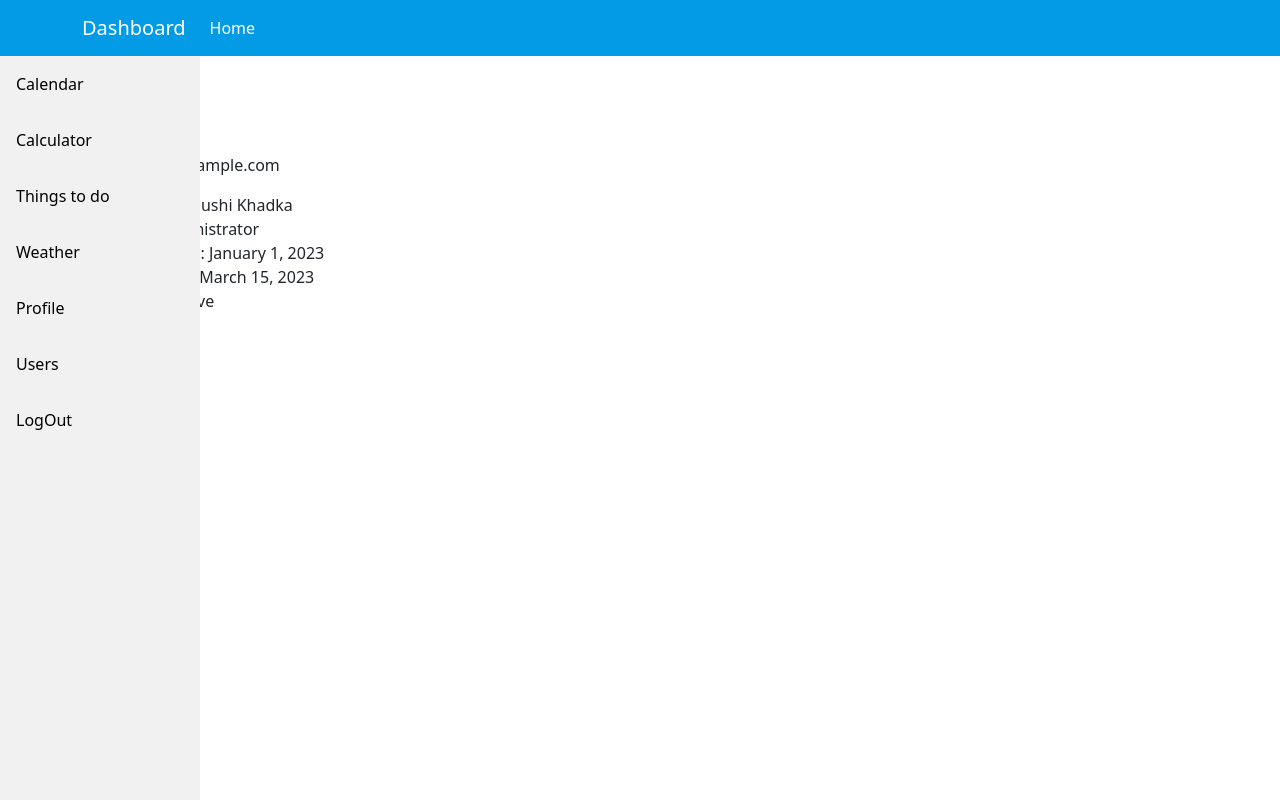
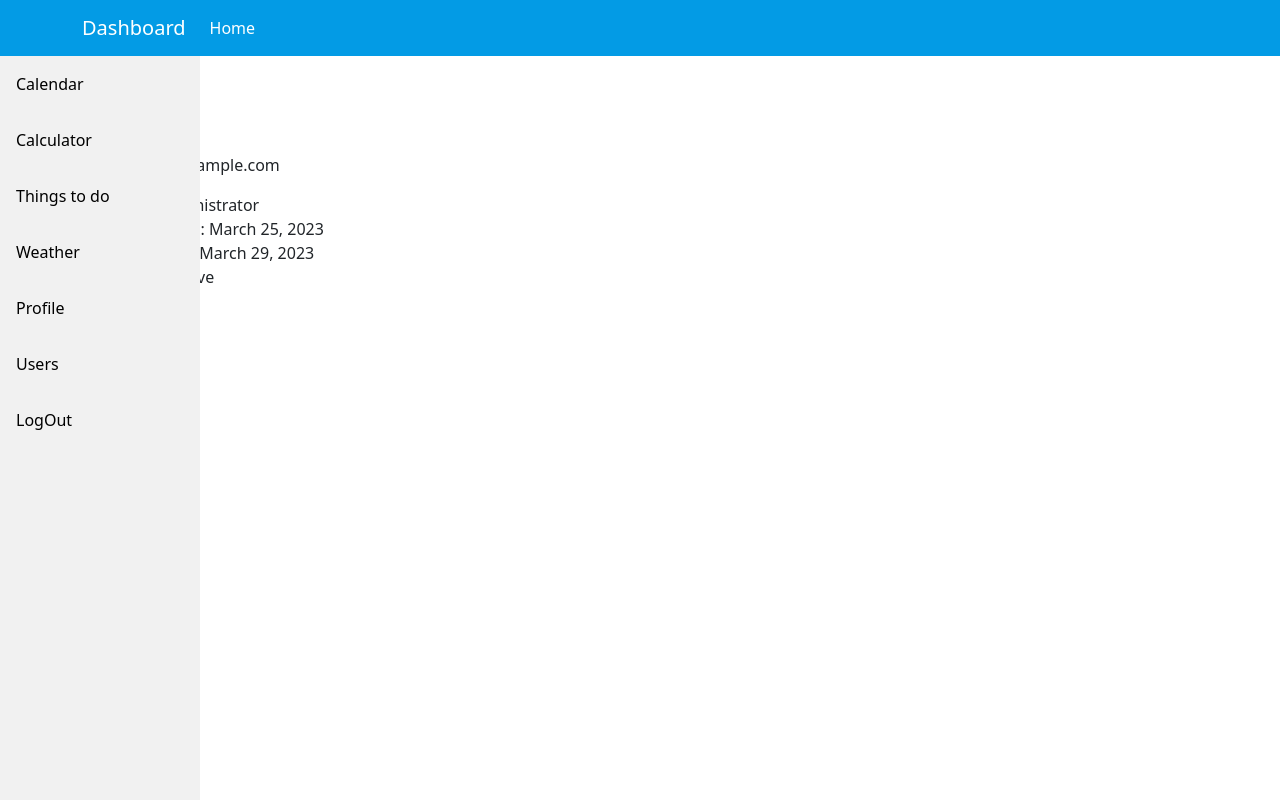
Before and after one commit to manushi7/WebAssignment5, a React (Create React App) app: page /profile in a window 1280 px wide. Built offline with nearby package versions, Linux system fonts and the light colour scheme; no server answers; sample sign-in values are in the browser's storage.

Commit message:
minor fixes

```diff
--- a/src/pages/ProfilePage.js
+++ b/src/pages/ProfilePage.js
@@ -20,12 +20,10 @@ const ProfilePage = () => {
               {user && (
                   <div>
                     <p>Email: {user.email}</p>
-                    {/* {user.displayName && <p>Name: {user.displayName}</p>} */}
                     <ul>
-                      <li>Name: Manushi Khadka</li>
                       <li>Role: Administrator</li>
-                      <li>Joined Date: January 1, 2023</li>
-                      <li>Last Login: March 15, 2023</li>
+                      <li>Joined Date: March 25, 2023</li>
+                      <li>Last Login: March 29, 2023</li>
                       <li>Status: Active</li>
                     </ul>
                   </div>
```
